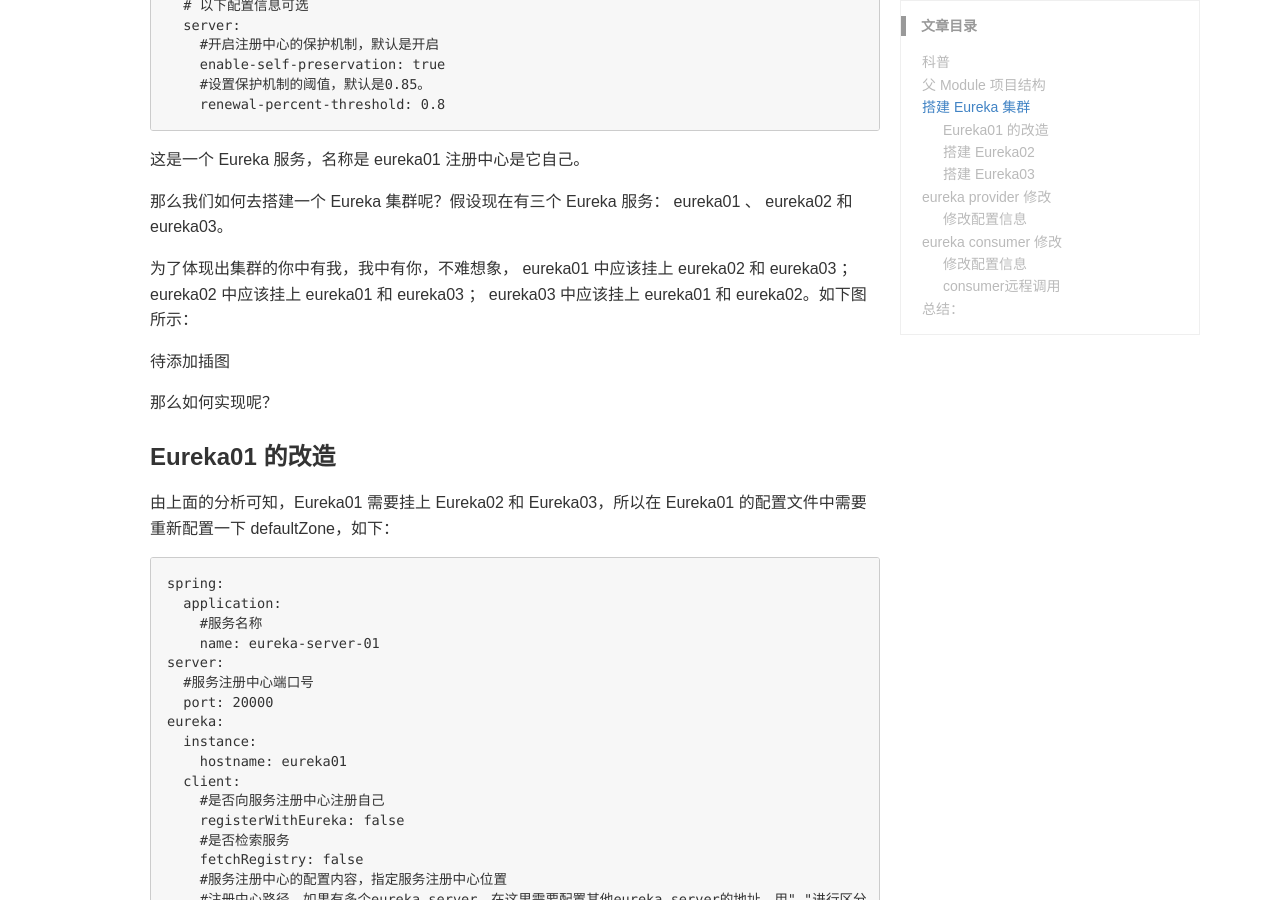
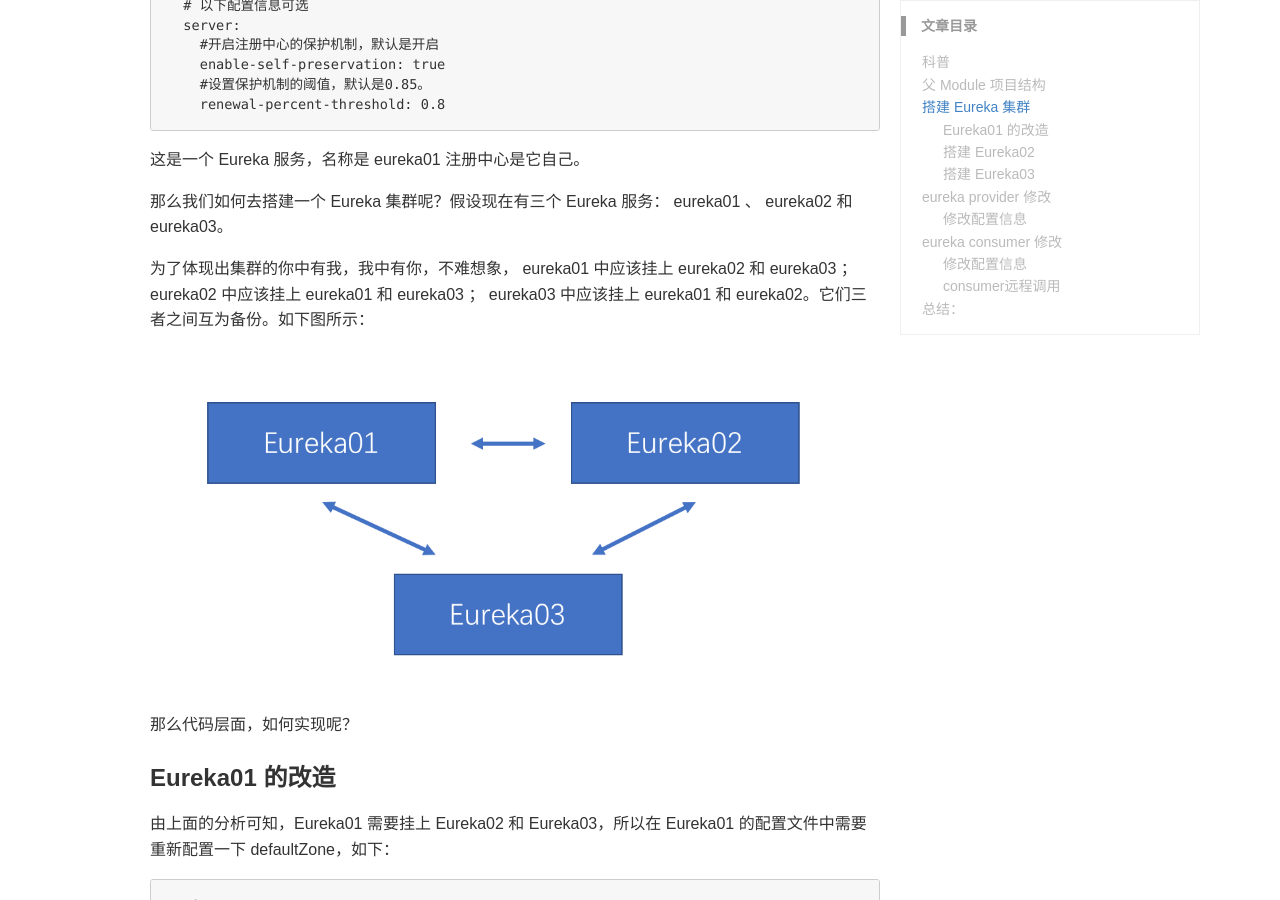
Before and after one commit to piterjia/piterjia.github.io, a Jekyll site: the page built from _posts/miniservice/2020-06-05-micro-service-eureka-cluster.md, in a window 1280 px wide and 900 px high, scrolled down 2336 px. Built offline with Jekyll 4.4.1, drawn with Linux system fonts in a browser that asks for light colours; some web fonts are replaced; comment, search, counter and statistics services are not loaded.

Commit message:
Eureka 高可用服务注册中心集群模式的文案优化

````diff
--- a/_posts/miniservice/2020-06-05-micro-service-eureka-cluster.md
+++ b/_posts/miniservice/2020-06-05-micro-service-eureka-cluster.md
@@ -77,11 +77,12 @@ eureka:
 
 那么我们如何去搭建一个 Eureka 集群呢？假设现在有三个 Eureka 服务： eureka01 、 eureka02 和  eureka03。
 
-为了体现出集群的你中有我，我中有你，不难想象， eureka01 中应该挂上 eureka02 和 eureka03 ； eureka02 中应该挂上 eureka01 和 eureka03 ； eureka03 中应该挂上 eureka01 和 eureka02。如下图所示：
+为了体现出集群的你中有我，我中有你，不难想象， eureka01 中应该挂上 eureka02 和 eureka03 ； eureka02 中应该挂上 eureka01 和 eureka03 ； eureka03 中应该挂上 eureka01 和 eureka02。它们三者之间互为备份。如下图所示：
 
-待添加插图
+![](/images/microservice/eureka-cluster-5.png)
 
-那么如何实现呢？
+那么代码层面，如何实现呢？
+
 
 ### Eureka01 的改造
 
@@ -120,6 +121,7 @@ serviceUrl:
 ```
 
 OK，defaultZone 配置好了 eureka02 和 eureka03。
+
 
 ### 搭建 Eureka02
 
````
Also changed, not shown: images/microservice/eureka-cluster-5.png (added).
